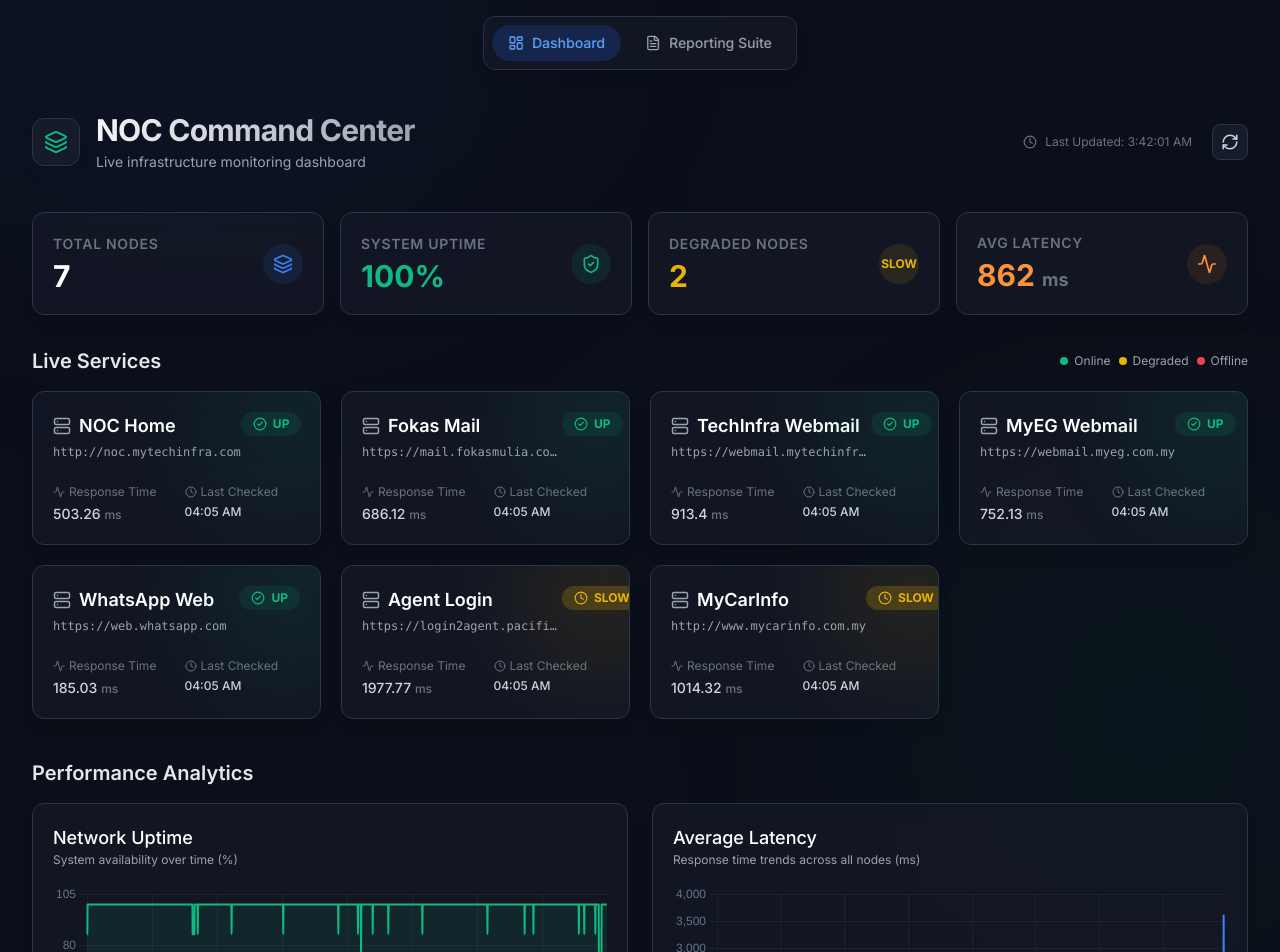
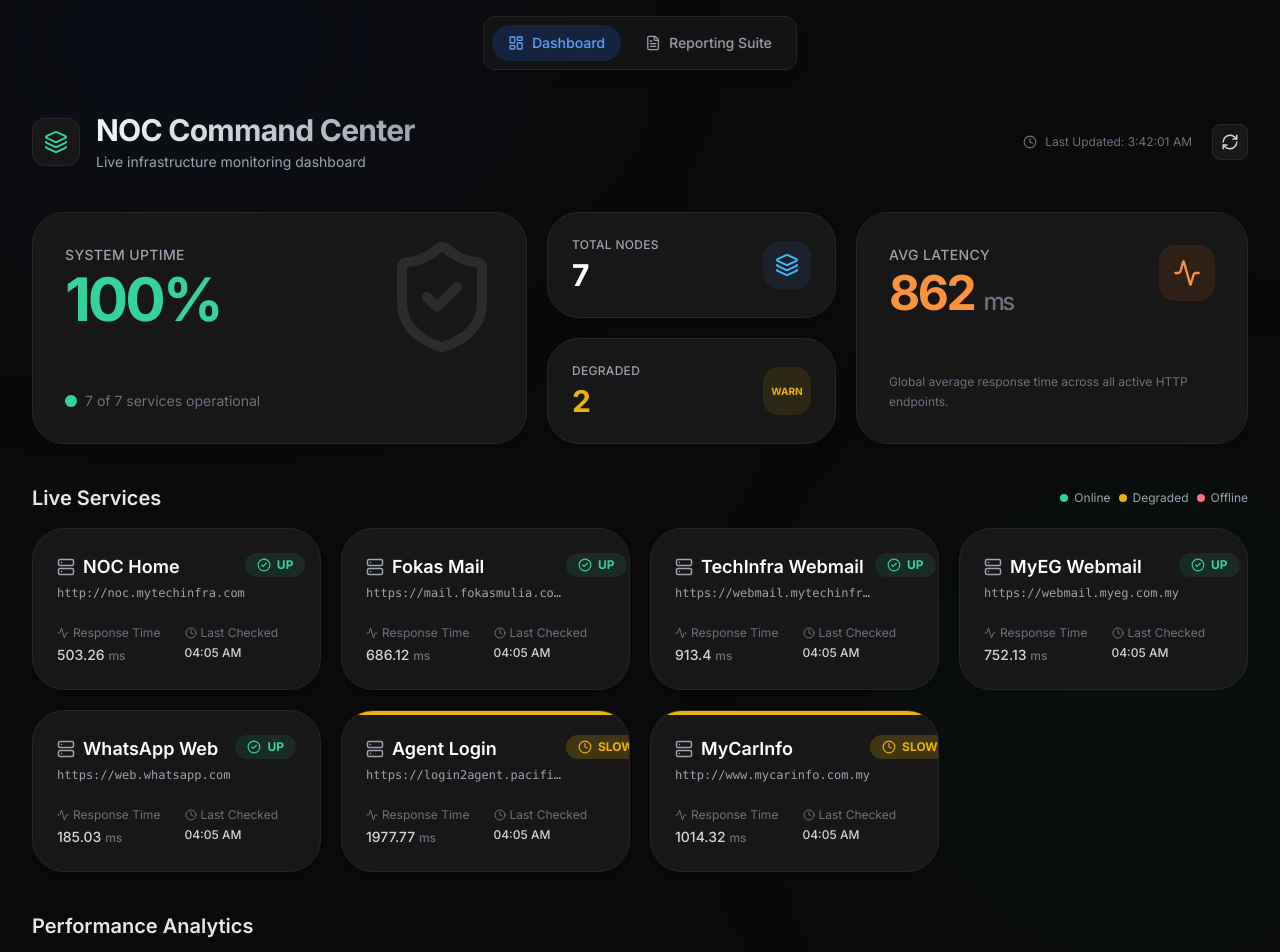
Before and after one commit to Viishnu07/NOC-Monitoring, a React (Vite) app: page / in a window 1280 px wide. Shown: the top 952 px of the page. Built offline with nearby package versions, Linux system fonts and the light colour scheme.

Commit message:
New Bento Box look

```diff
--- a/src/components/Dashboard.jsx
+++ b/src/components/Dashboard.jsx
@@ -60,48 +60,63 @@
           </div>
         </header>
 
-        {/* Top KPI Metrics */}
-        <div className="grid grid-cols-1 md:grid-cols-4 gap-4 mb-8">
-          <div className="glass-card p-5 flex items-center justify-between">
+        {/* Bento Board: Top Metrics */}
+        <div className="grid grid-cols-12 gap-5 mb-10">
+
+          {/* Hero Uptime Bento */}
+          <div className="col-span-12 md:col-span-6 lg:col-span-5 bento-card p-8 flex flex-col justify-between min-h-[200px] border-t-4 border-t-success relative overflow-hidden">
+            <div className="absolute top-0 right-0 p-6 opacity-10">
+              <ShieldCheck size={120} />
+            </div>
             <div>
-              <p className="text-gray-500 text-sm mb-1 uppercase tracking-wider font-semibold">Total Nodes</p>
-              <h3 className="text-3xl font-bold text-white">{totalNodes}</h3>
+              <p className="text-gray-400 text-sm mb-1 font-medium tracking-wide">SYSTEM UPTIME</p>
+              <h3 className={`text-6xl font-black ${systemStatusColor} tracking-tighter`}>{uptimePercent}%</h3>
             </div>
-            <div className="w-10 h-10 rounded-full bg-blue-500/10 flex items-center justify-center text-blue-500">
-              <Layers size={20} />
+            <div className="flex items-center gap-2 text-sm text-gray-500 mt-4">
+              <span className={`w-3 h-3 rounded-full ${uptimePercent === 100 ? 'bg-success' : 'bg-danger animate-pulse'}`}></span>
+              {onlineNodes} of {totalNodes} services operational
             </div>
           </div>
 
-          <div className="glass-card p-5 flex items-center justify-between">
+          {/* Secondary Stacked Bento */}
+          <div className="col-span-12 md:col-span-6 lg:col-span-3 flex flex-col gap-5">
+            <div className="bento-card p-6 flex-1 flex items-center justify-between bg-gradient-to-br from-card to-card/50">
               <div>
-              <p className="text-gray-500 text-sm mb-1 uppercase tracking-wider font-semibold">System Uptime</p>
-              <h3 className={`text-3xl font-bold ${systemStatusColor}`}>{uptimePercent}%</h3>
+                <p className="text-gray-400 text-xs mb-1 font-medium tracking-wide">TOTAL NODES</p>
+                <h3 className="text-3xl font-bold text-white tracking-tight">{totalNodes}</h3>
               </div>
-            <div className="w-10 h-10 rounded-full bg-success/10 flex items-center justify-center text-success">
-              <ShieldCheck size={20} />
+              <div className="w-12 h-12 rounded-2xl bg-blue-500/10 flex items-center justify-center text-accent">
+                <Layers size={24} />
               </div>
             </div>
 
-          <div className="glass-card p-5 flex items-center justify-between">
+            <div className="bento-card p-6 flex-1 flex items-center justify-between bg-gradient-to-br from-card to-card/50">
               <div>
-              <p className="text-gray-500 text-sm mb-1 uppercase tracking-wider font-semibold">Degraded Nodes</p>
-              <h3 className={`text-3xl font-bold ${degradedNodes > 0 ? 'text-yellow-500' : 'text-gray-300'}`}>{degradedNodes}</h3>
+                <p className="text-gray-400 text-xs mb-1 font-medium tracking-wide">DEGRADED</p>
+                <h3 className={`text-3xl font-bold tracking-tight ${degradedNodes > 0 ? 'text-yellow-500' : 'text-gray-300'}`}>{degradedNodes}</h3>
               </div>
-            <div className="w-10 h-10 rounded-full bg-yellow-500/10 flex items-center justify-center text-yellow-500 text-xs font-bold">
-               SLOW
+              <div className="w-12 h-12 rounded-2xl bg-yellow-500/10 flex items-center justify-center text-yellow-500 font-bold text-[10px]">
+                 WARN
+              </div>
             </div>
           </div>
 
-          <div className="glass-card p-5 flex items-center justify-between">
+          {/* Latency Hero Bento */}
+          <div className="col-span-12 lg:col-span-4 bento-card p-8 flex flex-col justify-between min-h-[200px]">
+            <div className="flex justify-between items-start">
               <div>
-              <p className="text-gray-500 text-sm mb-1 uppercase tracking-wider font-semibold">Avg Latency</p>
-              <h3 className={`text-3xl font-bold ${avgLatency > 1000 ? 'text-yellow-500' : (avgLatency > 500 ? 'text-orange-400' : 'text-white')}`}>
-                {avgLatency} <span className="text-lg text-gray-500">ms</span>
+                <p className="text-gray-400 text-sm mb-1 font-medium tracking-wide">AVG LATENCY</p>
+                <h3 className={`text-5xl font-black tracking-tighter ${avgLatency > 1000 ? 'text-yellow-500' : (avgLatency > 500 ? 'text-orange-400' : 'text-white')}`}>
+                  {avgLatency} <span className="text-2xl text-gray-500 font-medium">ms</span>
                 </h3>
               </div>
-            <div className={`w-10 h-10 rounded-full flex items-center justify-center ${avgLatency > 500 ? 'bg-orange-500/10 text-orange-400' : 'bg-purple-500/10 text-purple-400'}`}>
-              <Activity size={20} />
+              <div className={`w-14 h-14 rounded-2xl flex items-center justify-center ${avgLatency > 500 ? 'bg-orange-500/10 text-orange-400' : 'bg-accent/10 text-accent'}`}>
+                <Activity size={28} />
               </div>
+            </div>
+            <p className="text-xs text-gray-500 mt-4 leading-relaxed">
+              Global average response time across all active HTTP endpoints.
+            </p>
           </div>
         </div>
 
@@ -116,7 +131,7 @@
         </div>
 
         {statusData.length === 0 ? (
-          <div className="glass-card p-12 text-center flex flex-col items-center justify-center">
+          <div className="bento-card p-12 text-center flex flex-col items-center justify-center">
             {loading ? (
               <RefreshCw size={32} className="animate-spin text-gray-500 mb-4" />
             ) : (
--- a/src/components/ReportChart.jsx
+++ b/src/components/ReportChart.jsx
@@ -57,8 +57,8 @@
       {
         label: 'Avg Latency (ms)',
         data: latencyData,
-        borderColor: 'rgb(59, 130, 246)', // Tailwind blue-500
-        backgroundColor: 'rgba(59, 130, 246, 0.1)',
+        borderColor: 'rgb(56, 189, 248)', // Tailwind sky-400 (matches new accent)
+        backgroundColor: 'rgba(56, 189, 248, 0.1)',
         borderWidth: 2,
         tension: 0.4,
         fill: true,
@@ -74,8 +74,8 @@
       {
         label: 'Network Uptime (%)',
         data: uptimeData,
-        borderColor: 'rgb(16, 185, 129)', // Tailwind emerald-500
-        backgroundColor: 'rgba(16, 185, 129, 0.1)',
+        borderColor: 'rgb(52, 211, 153)', // Tailwind emerald-400 (matches new success)
+        backgroundColor: 'rgba(52, 211, 153, 0.1)',
         borderWidth: 2,
         tension: 0.4,
         fill: true,
@@ -130,20 +130,20 @@
 
   return (
     <div className="grid grid-cols-1 lg:grid-cols-2 gap-6">
-      <div className="glass-card p-5">
+      <div className="bento-card p-6">
         <div className="mb-4">
-          <h3 className="text-lg font-medium text-white">Network Uptime</h3>
-          <p className="text-xs text-gray-400">System availability over time (%)</p>
+          <h3 className="text-lg font-medium text-white tracking-wide">Network Uptime</h3>
+          <p className="text-xs text-gray-400 mt-1">System availability over time (%)</p>
         </div>
         <div className="h-64 w-full">
           <Line data={uptimeChartData} options={{...chartOptions, scales: {...chartOptions.scales, y: {...chartOptions.scales.y, max: 105}}}} />
         </div>
       </div>
 
-      <div className="glass-card p-5">
+      <div className="bento-card p-6">
         <div className="mb-4">
-          <h3 className="text-lg font-medium text-white">Average Latency</h3>
-          <p className="text-xs text-gray-400">Response time trends across all nodes (ms)</p>
+          <h3 className="text-lg font-medium text-white tracking-wide">Average Latency</h3>
+          <p className="text-xs text-gray-400 mt-1">Response time trends across all nodes (ms)</p>
         </div>
         <div className="h-64 w-full">
           <Line data={latencyChartData} options={chartOptions} />
--- a/src/components/ReportView.jsx
+++ b/src/components/ReportView.jsx
@@ -291,11 +291,11 @@
       </div>
 
       {reportGroups.length === 0 ? (
-        <div className="glass-card p-12 text-center text-gray-500">Not enough data to calculate periods.</div>
+        <div className="bento-card p-12 text-center text-gray-500">Not enough data to calculate periods.</div>
       ) : (
         <div className="space-y-10 px-4 md:px-0">
           {reportGroups.map((group) => (
-            <div key={group.period} className="glass-card overflow-hidden">
+            <div key={group.period} className="bento-card overflow-hidden">
               <div className="bg-border/50 px-6 py-4 border-b border-border">
                 <h2 className="text-xl font-bold text-white uppercase tracking-wider">
                   Period: {group.period}
--- a/src/components/StatusCard.jsx
+++ b/src/components/StatusCard.jsx
@@ -5,10 +5,10 @@
   const isUp = item.status === 'UP';
 
   return (
-    <div className={`glass-card p-5 relative overflow-hidden transition-all duration-300 hover:scale-[1.02] hover:shadow-xl ${!isUp ? 'border-danger/40 hover:border-danger/80' : (item.responseTime > 1000 ? 'border-yellow-500/40 hover:border-yellow-500/60' : 'border-success/20 hover:border-success/50')}`}>
+    <div className={`bento-card p-6 relative overflow-hidden transition-all duration-300 hover:-translate-y-1 hover:shadow-xl ${!isUp ? 'border-danger/40 hover:border-danger' : (item.responseTime > 1000 ? 'border-yellow-500/40 hover:border-yellow-500' : 'border-transparent hover:border-border')}`}>
 
-      {/* Background glow effect based on status */}
-      <div className={`absolute -top-10 -right-10 w-32 h-32 rounded-full blur-3xl opacity-20 ${!isUp ? 'bg-danger animate-pulse-slow' : (item.responseTime > 1000 ? 'bg-yellow-500' : 'bg-success')}`}></div>
+      {/* Subtle top indicator line instead of giant blur blob */}
+      <div className={`absolute top-0 left-0 w-full h-1 ${!isUp ? 'bg-danger' : (item.responseTime > 1000 ? 'bg-yellow-500' : 'bg-transparent')}`}></div>
 
       <div className="flex justify-between items-start mb-4">
         <div>
--- a/src/index.css
+++ b/src/index.css
@@ -12,6 +12,10 @@
 
 .glass-card {
   @apply bg-card bg-opacity-70 backdrop-blur-md rounded-xl border border-border shadow-lg;
+}
+
+.bento-card {
+  @apply bg-card rounded-[2rem] border border-border shadow-md overflow-hidden relative transition-all duration-300;
 }
 
 /* Custom scrollbar for dark mode */
--- a/tailwind.config.js
+++ b/tailwind.config.js
@@ -7,17 +7,19 @@
   theme: {
     extend: {
       colors: {
-        background: '#0B0F19',
-        card: '#161B29',
-        border: '#2A344A',
-        success: '#10B981',
-        danger: '#EF4444',
+        background: '#0a0a0a',   /* Pure/deep dark for background */
+        card: '#171717',         /* Slightly elevated slate */
+        border: '#262626',       /* Soft dark borders */
+        success: '#34d399',      /* Soft mint green */
+        danger: '#fb7185',       /* Soft rose/coral */
+        accent: '#38bdf8',       /* Soft sky blue */
       },
       fontFamily: {
         sans: ['Inter', 'sans-serif'],
       },
       animation: {
         'pulse-slow': 'pulse 3s cubic-bezier(0.4, 0, 0.6, 1) infinite',
+        'subtle-bounce': 'bounce 2s infinite',
       }
     },
   },
```
Lines whose indentation alone changed are shown as unchanged.
